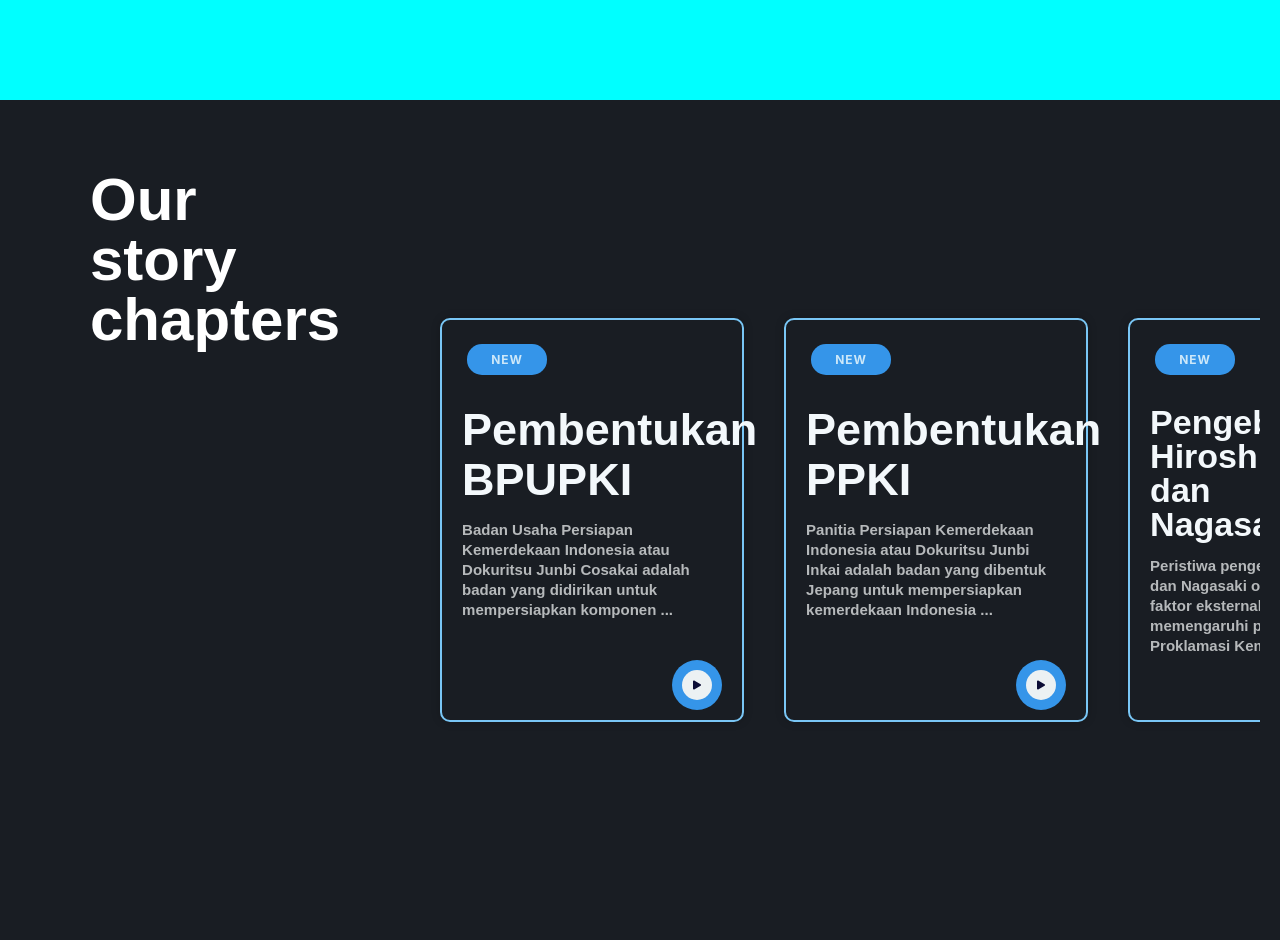
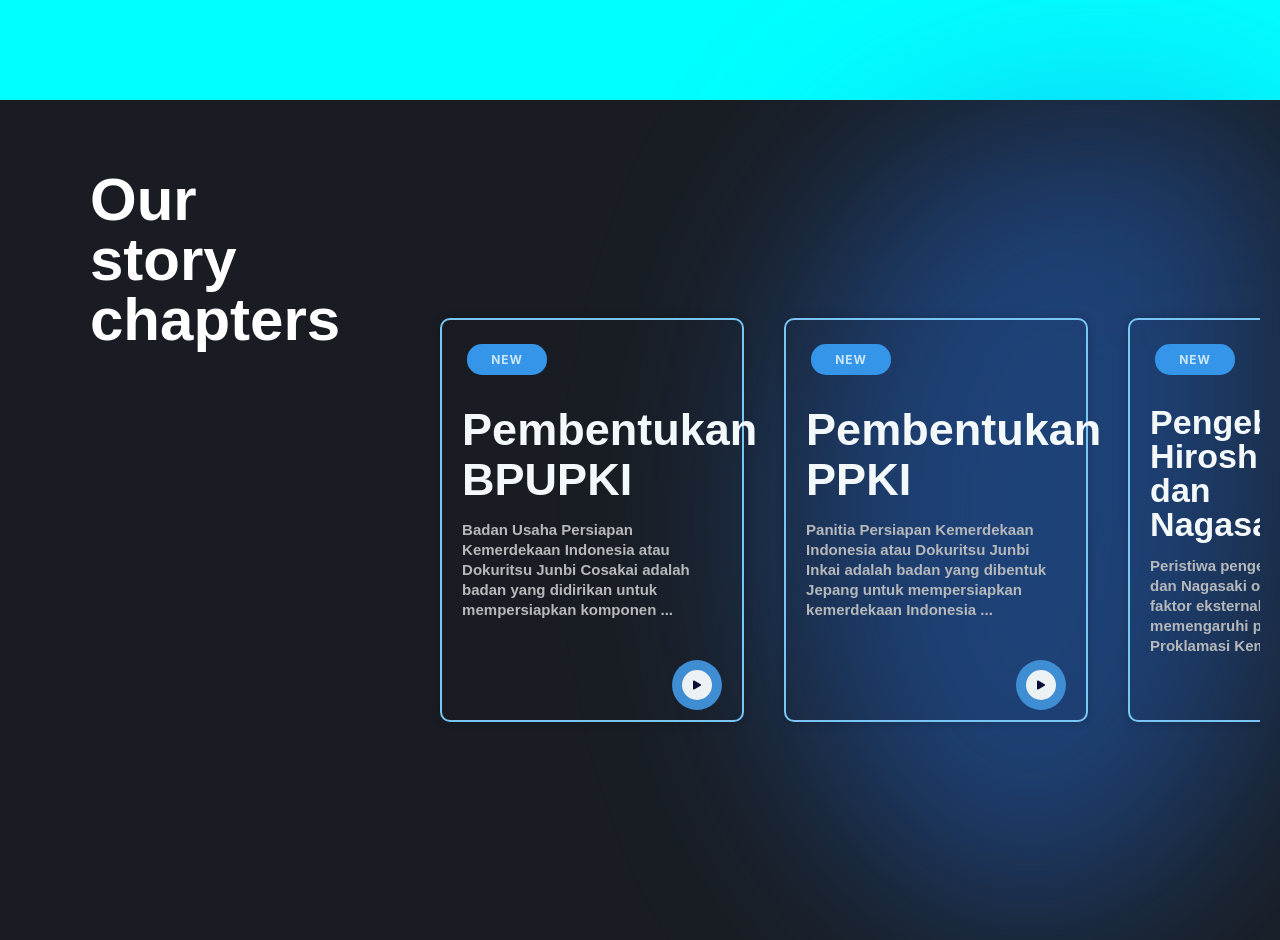
Before and after one commit to mshevaatallah/moiseum, a React (Create React App) app: page / in a window 1280 px wide. Shown: the part 460-1400 px from the top of the page. Built offline with nearby package versions, Linux system fonts and the light colour scheme; a web font is replaced by a local one.

Commit message:
add blur backgorund

```diff
--- a/src/index.css
+++ b/src/index.css
@@ -18,6 +18,25 @@ code {
     monospace;
 }
 
+/* .background div {
+  position: absolute;
+  border-radius: 100%;
+  height: 0;
+  filter: blur(240vw);
+  opacity: 0.4;
+  z-index: -999;
+}
+
+.background div:nth-child(1) {
+  background: linear-gradient(132deg, #0e51d8 0%, #0f8acc 100%);
+  width: 91%;
+  padding-top: 91%;
+  left: 100%;
+  top: 90%;
+  transform: translateX(-50%) translateY(-50%);
+  z-index: -999;
+} */
+
 .container-main {
   background-color: aqua;
   height: 70vh;
@@ -31,9 +50,24 @@ code {
   margin: 0;
   display: flex;
 }
+.ie {
+  background-color: #2571e471;
+
+  filter: blur(100px);
+  -webkit-filter: blur(100px);
+  width: 500px;
+  position: absolute;
+  border-radius: 100%;
+  border-top-top-radius: 110px; /* 100px of height + 10px of border */
+  border-top-right-radius: 110px;
+  height: 800px;
+  right: 0;
+}
+
 .title-container {
   margin-top: 50px;
   margin-left: 70px;
+  z-index: 999;
 }
 
 .title-container h1 {
@@ -51,6 +85,7 @@ code {
   display: flex;
   align-items: center;
   overflow-x: auto;
+  z-index: 999;
 }
 
 .card-container::-webkit-scrollbar {
@@ -127,7 +162,7 @@ code {
   width: 50px;
   height: 50px;
   border-radius: 100%;
-  background-color: #3595e9;
+  background-color: #3f8ed4;
   margin-top: 40px;
   margin-left: 230px;
   display: flex;
@@ -150,6 +185,9 @@ code {
     display: flex;
     flex-direction: column;
   }
+  .ie {
+    width: 300px;
+  }
   .title-container {
     margin-top: 50px;
     margin-left: 20px;
--- a/src/pages/Home.jsx
+++ b/src/pages/Home.jsx
@@ -2,11 +2,15 @@ import React from "react";
 import { BsFillPlayFill } from "react-icons/bs";
 function Home() {
   return (
-    <div>
+    <div className="background">
       <div className="container-main">
         <p>hai</p>
       </div>
       <div className="explore">
+        <div className="ie">
+          <span></span>
+        </div>
+
         <div className="title-container">
           {" "}
           <h1>Our story chapters</h1>
```
